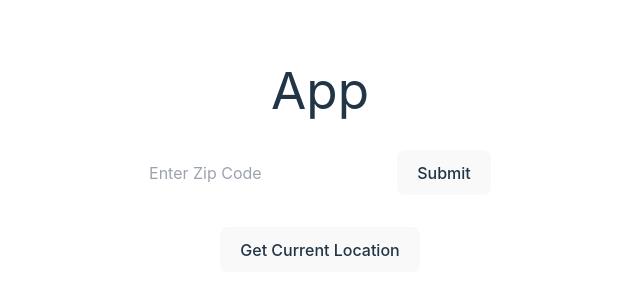
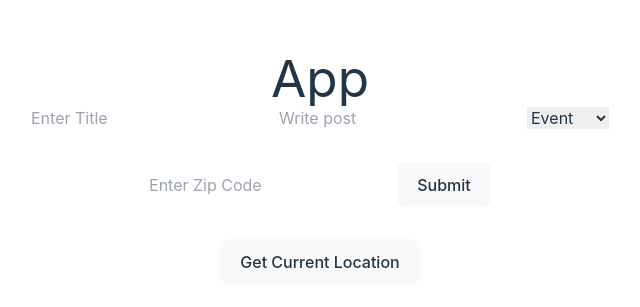
Before and after one commit to kpesaran/connect_chef, a React (Vite) app in the folder frontend/: page / in a window 1280 px wide. Shown: the part 233-540 px from the top of the page, without its empty margins (320-960 px from the left). Built offline with nearby package versions, Linux system fonts and the light colour scheme.

Commit message:
Worked on post form

```diff
--- a/frontend/src/App.tsx
+++ b/frontend/src/App.tsx
@@ -2,8 +2,9 @@ import React, { useEffect, useState } from 'react';
 import './App.css';
 import ZipCodeForm from './components/ZipCodeForm';
 import LocationButton from './components/LocationButton';
-import NavBar from './components/NavigationBar';
+// import NavBar from './components/NavigationBar';
 // import axios from 'axios';
+import PostForm from './components/PostForm';
 
 function App() {
   // const [count, setCount] = useState(0);
@@ -18,6 +19,7 @@ function App() {
           count is {count}
         </button>
       </div> */}
+      <PostForm />
       <div className='card text-4xl border '>
         <ZipCodeForm />
       </div>
--- /dev/null
+++ b/frontend/src/components/PostForm.tsx
@@ -0,0 +1,51 @@
+import React, { useState } from 'react';
+// import axios from 'axios';
+
+const categoryOptions = [
+  { label: 'Event', value: 'event' },
+  { label: 'Recipe', value: 'recipe' },
+  { label: 'Podcast', value: 'podcast' },
+  { label: 'Music', value: 'music' },
+];
+
+const PostForm: React.FC = () => {
+  const [title, setTitle] = useState('');
+  const [body, setBody] = useState('');
+  const [selectedCategory, setSelectedCatergory] = useState('');
+
+  const options = categoryOptions.map((category) => {
+    return <option value={category.value}> {category.label} </option>;
+  });
+
+  return (
+    <>
+      <form className='flex flex-col border 8'>
+        {/* title */}
+        <input
+
+          type='string'
+          value={title}
+          onChange={(e) => setTitle(e.target.value)}
+          placeholder='Enter Title'
+          required
+        ></input>
+        {/* body */}
+        <input
+          className='h-96'
+          type='string'
+          value={body}
+                  onChange={(e) => setBody(e.target.value)}
+                  placeholder='Write post'
+        ></input>
+        <select
+          value={selectedCategory}
+          onChange={(e) => setSelectedCatergory(e.target.value)}
+        >
+          {options}
+        </select>
+      </form>
+    </>
+  );
+};
+
+export default PostForm;
```
Also changed, not shown: 1 other file (tests, documents, lock files or other folders).
